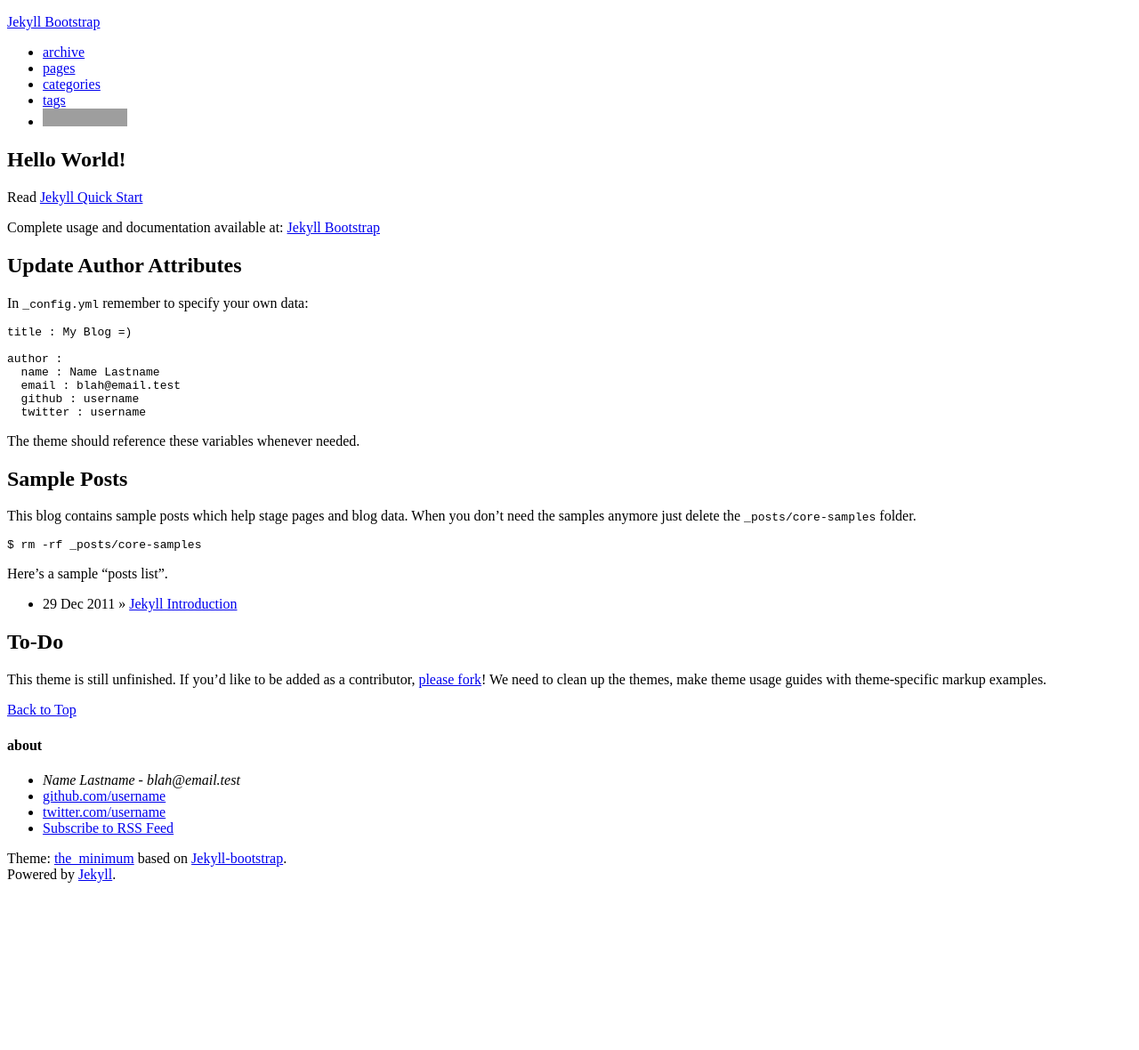
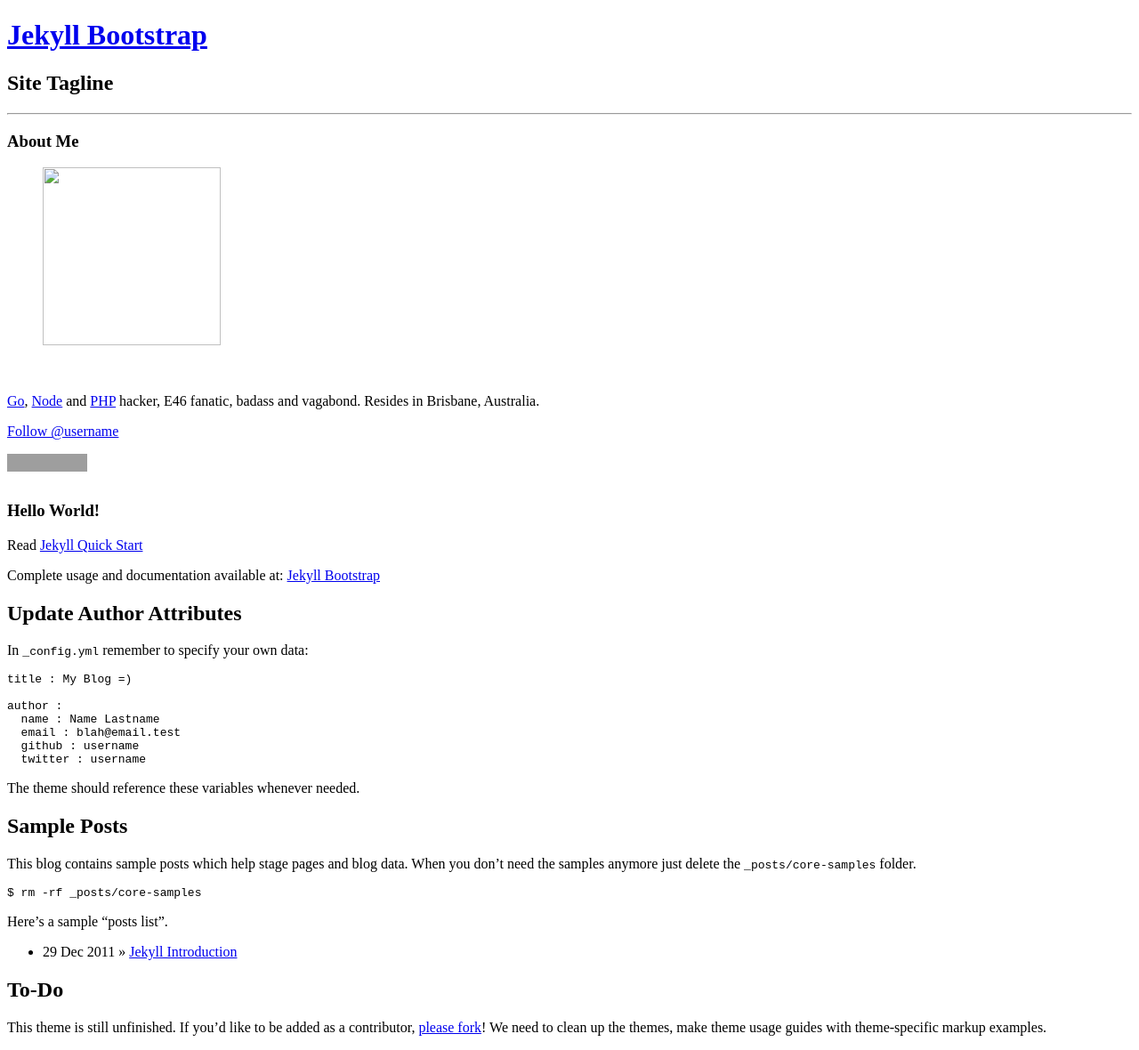
Before and after one commit to chencan/chencan.github.com, a Jekyll site: the page built from index.md, in a window 1280 px wide. Shown: the whole page at 89% size. Built offline with Jekyll 4.4.1, drawn with Linux system fonts in a browser that asks for light colours; some web fonts are replaced; comment, search, counter and statistics services are not loaded; before the commit the page ends 1008 px from its top, so only the background shows below that; grey boxes are pictures that could not be loaded.

Commit message:
Change theme

```diff
--- /dev/null
+++ b/_includes/themes/zen/default.html
@@ -0,0 +1,45 @@
+<!doctype html>
+<html>
+<head>
+	<meta charset="utf-8">
+	<title>{{ page.title }}</title>
+	<link rel="stylesheet" type="text/css" href="{{ ASSET_PATH }}/css/kube.min.css" />
+	<link href='http://fonts.googleapis.com/css?family=Rambla' rel='stylesheet' type='text/css'>
+	<link rel="stylesheet" type="text/css" href="{{ ASSET_PATH }}/css/style.css" />
+	<link href="http://feeds.feedburner.com/{{ site.author.feedburner }}" rel="alternate" title="{{ page.title }}" type="application/atom+xml">
+</head>
+<body>
+	<div class="container">
+		<div class="row">
+			<div class="threequarter centered">
+				<h1><a href="{{ HOME_PATH }}">{{ site.title }}</a></h1>
+				<h2>{{ site.tagline }}</h2>
+				<hr />
+				<div class="row container">
+					<div class="quarter">
+						<h3>About Me</h3>
+						<figure class="image">
+							<img src="{{ site.author.gravatar.url }}?size=200" class="gravatar" alt="{{ site.author.gravatar.url }}" width="200" height="200" />
+							<figcaption>{{ site.author.gravatar.caption }}</figcaption>
+						</figure>
+						<br />
+						<p><a href="http://golang.org">Go</a>, <a href="http://nodejs.org">Node</a> and <a href="http://php.net">PHP</a> hacker, E46 fanatic, badass and vagabond. Resides in Brisbane, Australia.</p>
+
+						<div>
+							<p><a href="https://twitter.com/{{ site.author.twitter }}" class="twitter-follow-button" data-show-count="true" data-lang="en">Follow @{{ site.author.twitter }}</a></p>
+						<p><iframe src="http://ghbtns.com/github-btn.html?user={{ site.author.github }}&type=follow&count=true"
+  allowtransparency="true" frameborder="0" scrolling="0" width="180" height="30"></iframe></p>
+						</div>
+					</div>
+					<div class="threequarter">
+						{{ content }}
+					</div>
+				</div>
+			</div>
+		</div>
+	</div>
+
+<script>!function(d,s,id){var js,fjs=d.getElementsByTagName(s)[0];if(!d.getElementById(id)){js=d.createElement(s);js.id=id;js.src="//platform.twitter.com/widgets.js";fjs.parentNode.insertBefore(js,fjs);}}(document,"script","twitter-wjs");</script>
+{% include JB/analytics %}
+</body>
+</html>
--- /dev/null
+++ b/_includes/themes/zen/page.html
@@ -0,0 +1,4 @@
+<h3>{{ page.title }}</h3>
+<div class="posts">
+	{{ content }}
+</div>
--- /dev/null
+++ b/_includes/themes/zen/settings.yml
@@ -0,0 +1,2 @@
+theme :
+  name : zen
--- a/_layouts/default.html
+++ b/_layouts/default.html
@@ -1,6 +1,6 @@
 ---
 theme :
-  name : the-minimum
+  name : zen
 ---
 {% include JB/setup %}
-{% include themes/the-minimum/default.html %}
+{% include themes/zen/default.html %}
--- a/_layouts/page.html
+++ b/_layouts/page.html
@@ -2,4 +2,4 @@
 layout: default
 ---
 {% include JB/setup %}
-{% include themes/the-minimum/page.html %}
+{% include themes/zen/page.html %}
--- a/_layouts/post.html
+++ b/_layouts/post.html
@@ -2,4 +2,4 @@
 layout: default
 ---
 {% include JB/setup %}
-{% include themes/the-minimum/post.html %}
+{% include themes/zen/post.html %}
--- /dev/null
+++ b/assets/themes/zen/css/style.css
@@ -0,0 +1 @@
+body {color: #444; padding-top: 20px;} h1,h2,h3,h4,h5,h6 {font-family: 'Rambla', sans-serif;} h1 a {text-decoration: none; color: #444;} .gravatar {border: 1px solid #444;} figcaption {margin-top: 5px;} li.home {list-style: none;} ul {padding: 0; margin: 0;} .posts {margin-left: 10px;}
```
Also changed, not shown: _includes/themes/zen/post.html (added, +8 -0 lines), index.html (added, +20 -0 lines), assets/themes/zen/css/kube.min.css (added).
